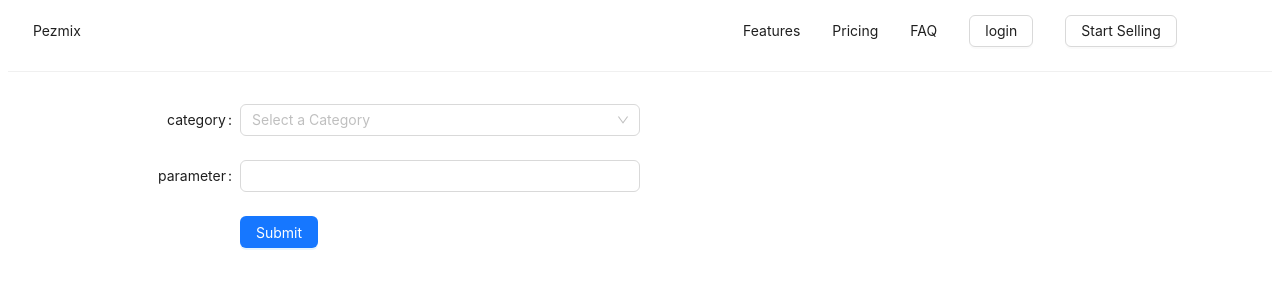
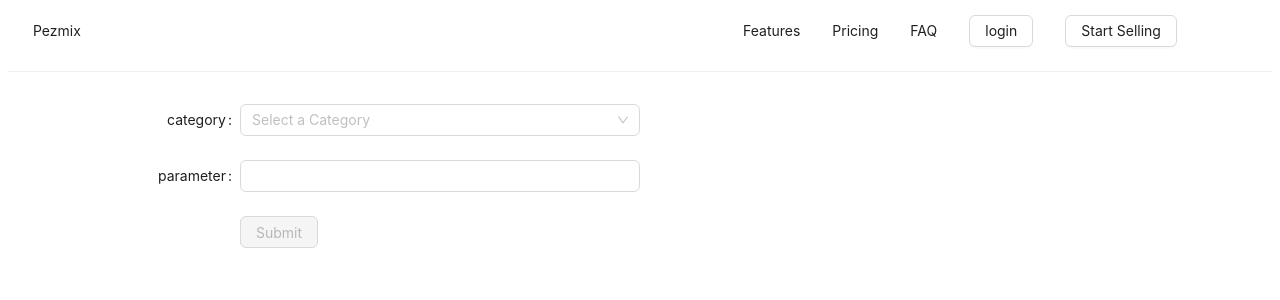
Before and after one commit to ahmedjw/pezmix-Task, a React (Create React App) app in the folder clientCode/: page / in a window 1280 px wide. Shown: the top 300 px of the page. Built offline with nearby package versions, Linux system fonts and the light colour scheme.

Commit message:
handling empty or anti - req inputs in the form

```diff
--- a/clientCode/src/components/scrapeForm/index.tsx
+++ b/clientCode/src/components/scrapeForm/index.tsx
@@ -43,7 +43,7 @@ const ScrapeForm: React.FC<ScrapeFormI> = ({
       wrapperCol={{ span: 16 }}
       style={{ maxWidth: 600 }}
     >
-      <Form.Item<FieldType> label="category" name="category">
+      <Form.Item<FieldType> label="category">
         <CateorySelect setCategory={setCategory} />
       </Form.Item>
       {scrapeResources?.length > 0 && (
@@ -64,7 +64,7 @@ const ScrapeForm: React.FC<ScrapeFormI> = ({
         <Button
           type="primary"
           htmlType="submit"
-          disabled={scrapeResources?.length === 0}
+          disabled={scrapingWebsite === "" || parametr.length < 3}
           onClick={handleSubmit}
         >
           Submit
```
